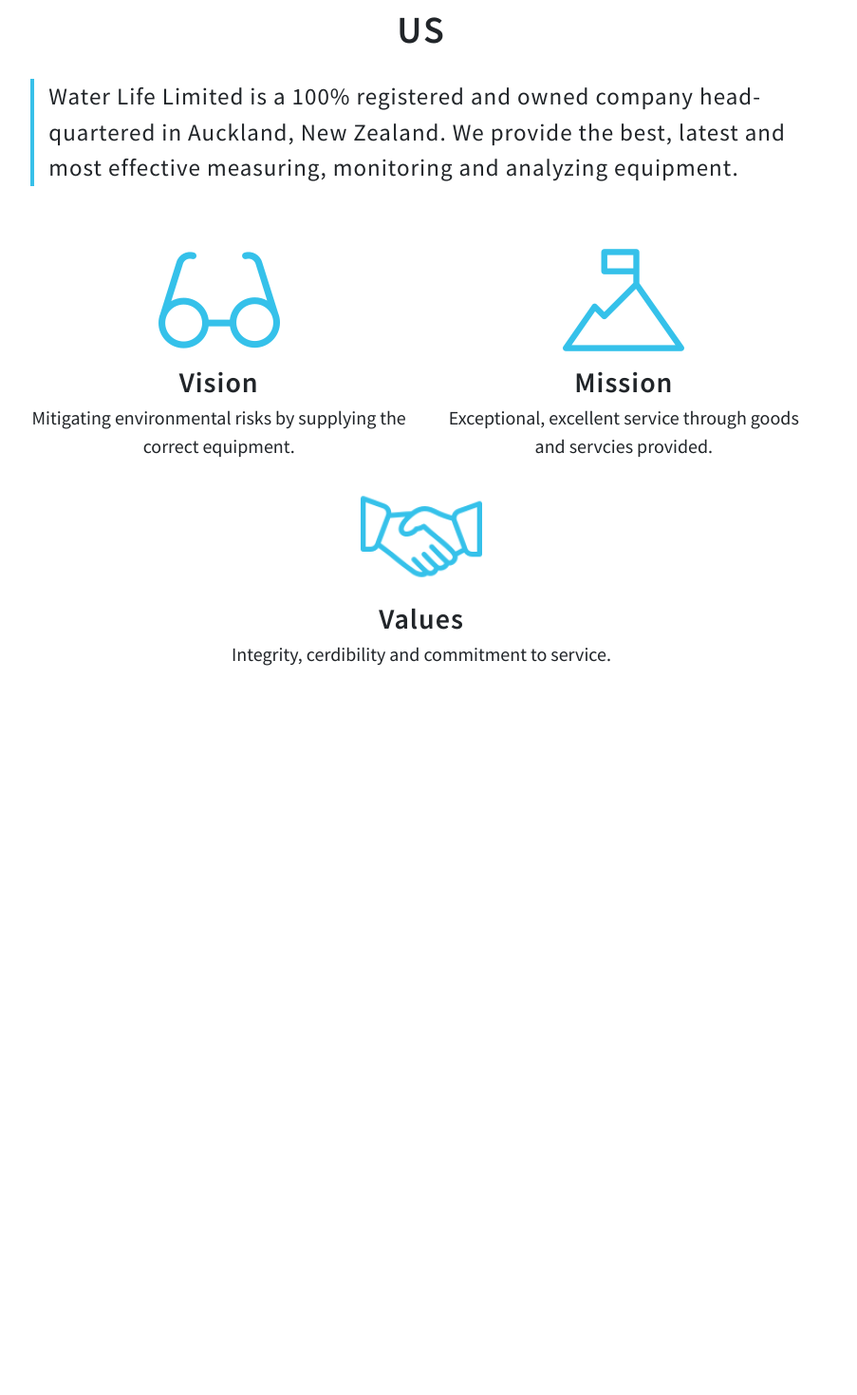
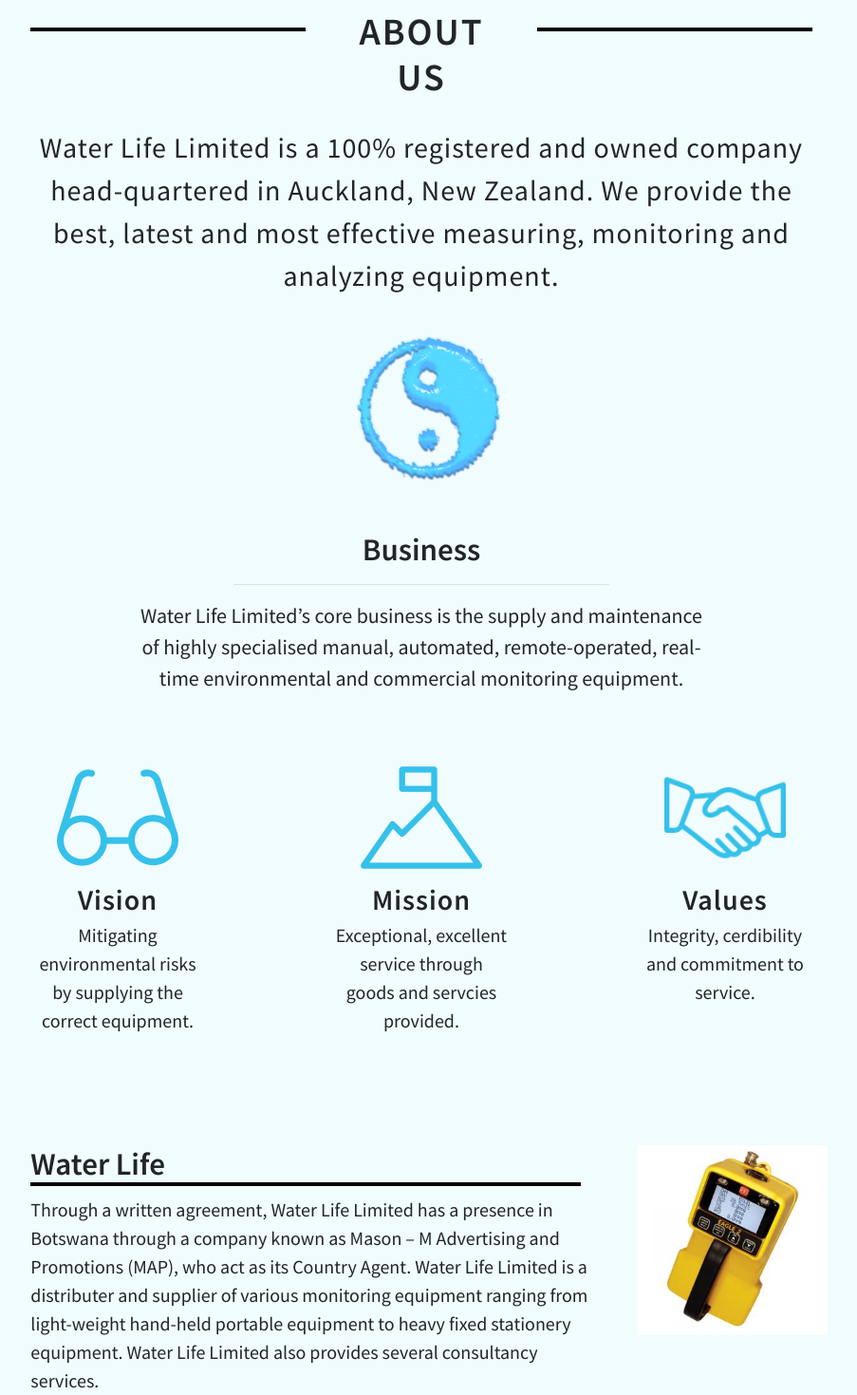
Before and after one commit to spires-howe/water-life-tsx, a React (Create React App) app: page /about in a window 1280 px wide. Shown: the part 161-1630 px from the top of the page at 95% size, without its empty margins (196-1099 px from the left). Before the commit the page ends 881 px from the top, so only its background shows below. Built offline with nearby package versions, Linux system fonts and the light colour scheme.

Commit message:
added more about page

```diff
--- a/src/App.css
+++ b/src/App.css
@@ -1,7 +1,7 @@
 body {
   /* background: url('./assets/background2.jpg'); */
   /* background-size: cover; */
-  /* background-color: #e8fbff94; */
+  background-color: #e8fbff94;
 }
 
 a:hover {
--- a/src/views/about/about.css
+++ b/src/views/about/about.css
@@ -3,7 +3,7 @@
     font-weight: 600;
     letter-spacing: 2px;
     text-align: center;
-    margin-top: 50px;
+    margin-top: 100px;
 }
 
 .pageHeaderBorder {
@@ -11,14 +11,17 @@
     padding-top: 20px;
     border-bottom: 4px solid black;
     height: 20px;
-    margin-top: 50px;
+    margin-top: 100px;
 }
 
 .aboutDescContainer {
-    border-left: 4px solid #38C0E9;
-    padding-left: 15px;
     margin-top: 20px;
     letter-spacing: 1px;
+    text-align: center;
+}
+
+.businessContainer {
+    /* background-color: grey; */
 }
 
 .aboutAttributeText {
@@ -32,3 +35,14 @@
 .aboutAttributeDescriptionText {
     font-size: 20px;
 }
+
+.subHeaderText {
+    font-size: 33px;
+    font-weight: 600;
+}
+
+.underline {
+    width: 95%;
+    height: 4px;
+    background-color: black;
+}
--- a/src/views/about/about.tsx
+++ b/src/views/about/about.tsx
@@ -27,15 +27,41 @@
                     <Row>
                         <Col md={{offset: 2, span: 8}}>
                             <div className="aboutDescContainer">
-                                <p style={{fontSize: 25}}>
+                                <p style={{fontSize: 30}}>
                                 Water Life Limited is a 100% registered and owned company head-quartered in Auckland, New Zealand. We provide the best, latest and most effective measuring, monitoring and analyzing equipment.
                                 </p>
                             </div>
                         </Col>
                     </Row>
                     <Row>
-                        <Col md={{offset: 2, span: 4}}>
-                            <div style={{textAlign: 'center', marginTop: 40}}>
+                        <Col lg={{offset: 5 , span: 2}}>
+                            <div style={{textAlign: 'center'}}>
+                                <img src={require('../../assets/icons/logo.png')} height="200px"/>
+                            </div>
+                        </Col>
+                    </Row>
+                    <div className="businessContainer">
+                        <Row>
+                            <Col lg={{offset: 4, span: 4}}>
+                                <div style={{marginTop: 30, textAlign: 'center'}}>
+                                    <h2 className="subHeaderText">Business</h2>
+                                    <hr />
+                                </div>
+                            </Col>
+                        </Row>
+                        <Row>
+                            <Col lg={{offset: 3, span: 6}}>
+                                <div style={{textAlign: 'center'}}>
+                                    <p style={{fontSize: 22}}>
+                                        Water Life Limited’s core business is the supply and maintenance of highly specialised manual, automated, remote-operated, real-time environmental and commercial monitoring equipment.
+                                    </p>
+                                </div>
+                            </Col>
+                        </Row>
+                    </div>
+                    <Row>
+                        <Col md={{offset: 1, span: 5}} lg={{offset: 2, span: 2}}>
+                            <div style={{textAlign: 'center', marginTop: 50}}>
                                 <img src={require('../../assets/images/glasses.png')}/>
                                 <p className="aboutAttributeText">
                                     Vision
@@ -45,8 +71,8 @@
                                 </p>
                             </div>
                         </Col>
-                        <Col md={4}>
-                            <div style={{textAlign: 'center', marginTop: 40}}>
+                        <Col md={5} lg={{offset: 1, span: 2}}>
+                            <div style={{textAlign: 'center', marginTop: 50}}>
                                 <img src={require('../../assets/images/mission.png')}/>
                                 <p className="aboutAttributeText">
                                     Mission
@@ -56,10 +82,8 @@
                                 </p>
                             </div>
                         </Col>
-                    </Row>
-                    <Row>
-                        <Col lg={true}>
-                            <div style={{textAlign: 'center'}}>
+                        <Col lg={{offset: 1, span: 2}}>
+                            <div style={{textAlign: 'center', marginTop: 50}}>
                                 <img src={require('../../assets/images/deal.png')}/>
                                 <p className="aboutAttributeText">
                                     Values
@@ -70,6 +94,30 @@
                             </div>
                         </Col>
                     </Row>
+                    <div style={{marginTop: 100}}>
+                        <Row>
+                            <Col lg={{offset: 2, span: 6}}>
+                                <div>
+                                    <h2 className="subHeaderText" style={{marginBottom: 0}}>Water Life</h2>
+                                    <div className="underline">
+                                    </div>
+                                    <div style={{marginTop: 10}}>
+                                        <p style={{fontSize: 20}}>
+                                            Through a written agreement, Water Life Limited has a presence in Botswana through a company known as Mason – M Advertising and Promotions (MAP), who act as its Country Agent. Water Life Limited is a distributer and supplier of various monitoring equipment ranging from light-weight hand-held portable equipment to heavy fixed stationery equipment. Water Life Limited also provides several consultancy services.
+                                        </p>
+                                    </div>
+
+                                </div>
+                            </Col>
+                            <Col lg={2}>
+                                <div>
+                                    <img src={require('../../assets/images/gas-monitor.png')} height='200px'/>
+                                </div>
+                            </Col>
+                        </Row>
+                    </div>
+
+
                 </Container>
             </div>
         )
```
Also changed, not shown: src/assets/images/gas-monitor.png (added), 1 other file (tests, documents, lock files or other folders).
